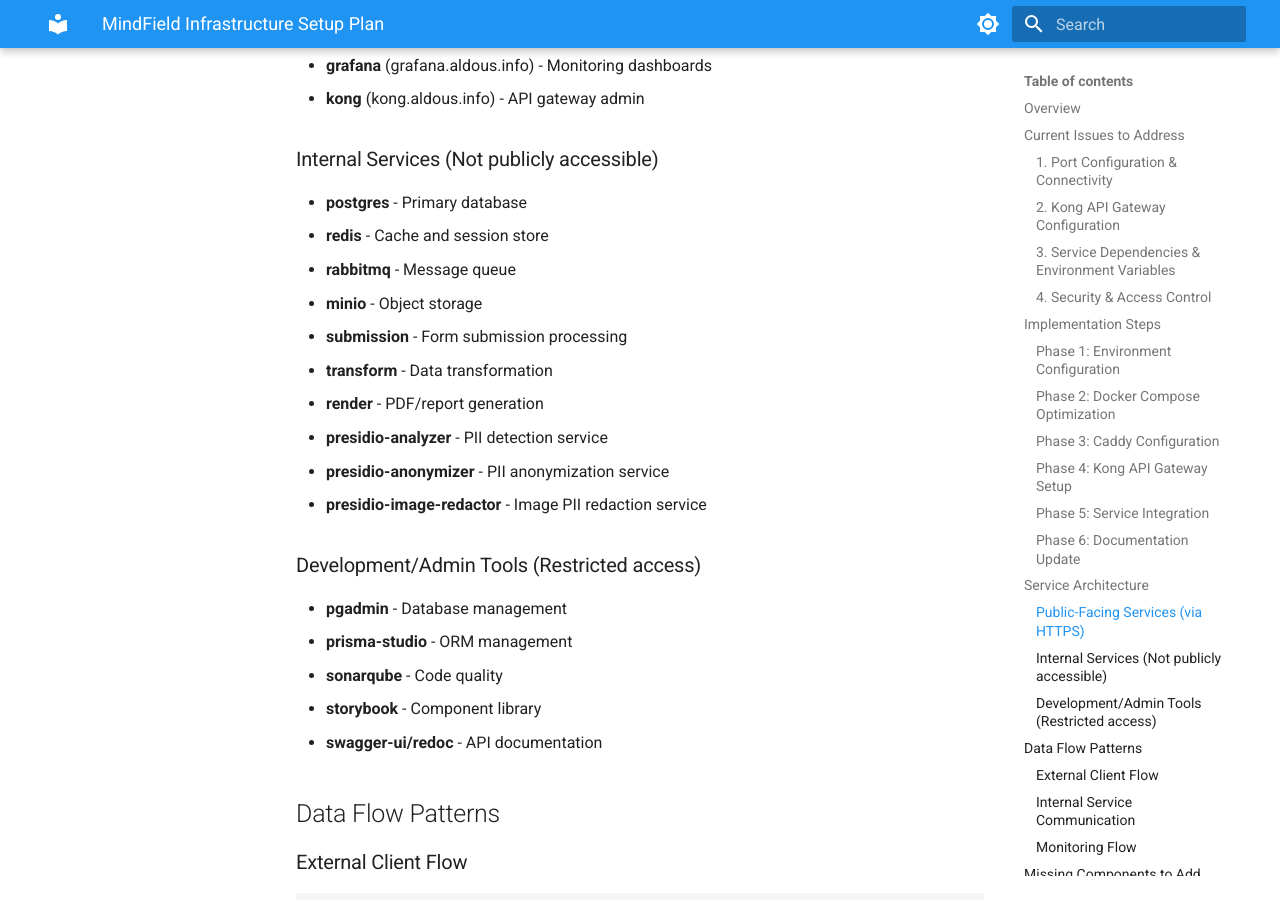
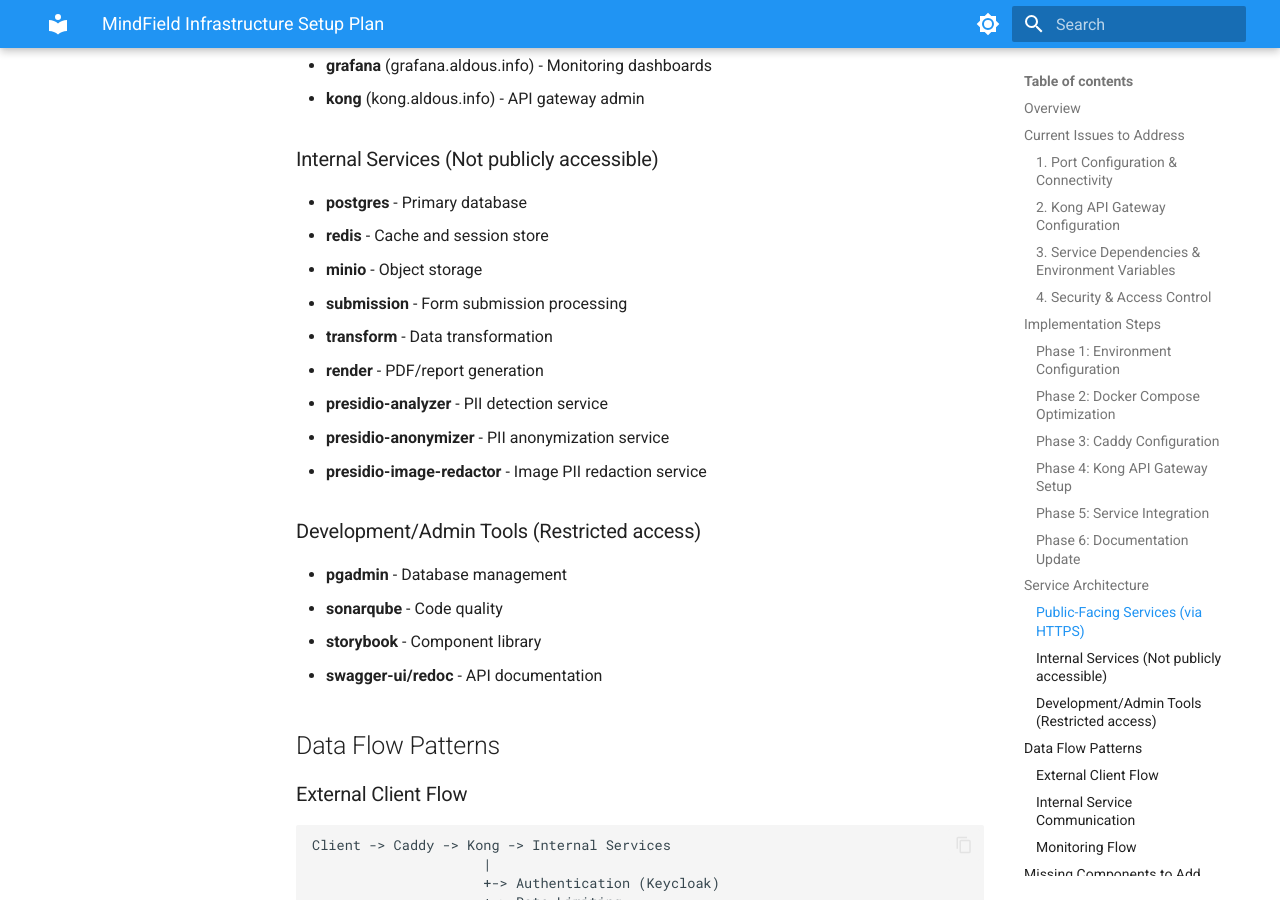
Before and after one commit to maldous/mindfield, an MkDocs documentation site: the page built from docs/content/infrastructure-setup-plan.md, in a window 1280 px wide and 900 px high, scrolled down 2408 px. Built offline with MkDocs 1.6.1 and Material for MkDocs 9.7.7, drawn with Linux system fonts in a browser that asks for light colours.

Commit message:
1752282391

```diff
--- a/docker-compose.yml
+++ b/docker-compose.yml
@@ -1116,9 +1116,6 @@
   prometheus_data:
     name: mindfield_prometheus_data
 
-  rabbitmq_data:
-    name: mindfield_rabbitmq_data
-
   redis_data:
     name: mindfield_redis_data
 
--- a/docs/content/infrastructure-setup-plan.md
+++ b/docs/content/infrastructure-setup-plan.md
@@ -84,7 +84,6 @@
 
 - **postgres** - Primary database
 - **redis** - Cache and session store
-- **rabbitmq** - Message queue
 - **minio** - Object storage
 - **submission** - Form submission processing
 - **transform** - Data transformation
@@ -96,7 +95,6 @@
 ### Development/Admin Tools (Restricted access)
 
 - **pgadmin** - Database management
-- **prisma-studio** - ORM management
 - **sonarqube** - Code quality
 - **storybook** - Component library
 - **swagger-ui/redoc** - API documentation
```
Also changed, not shown: 1 other file.
